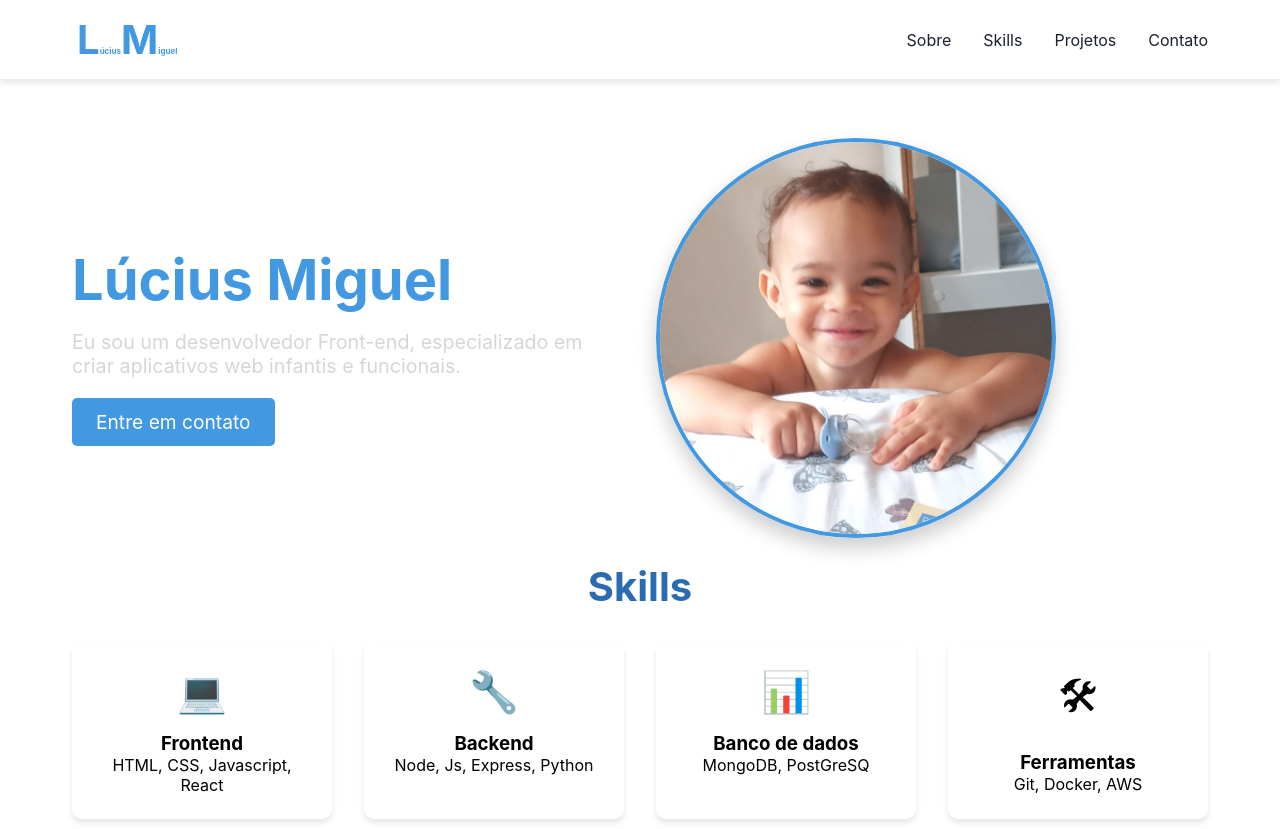
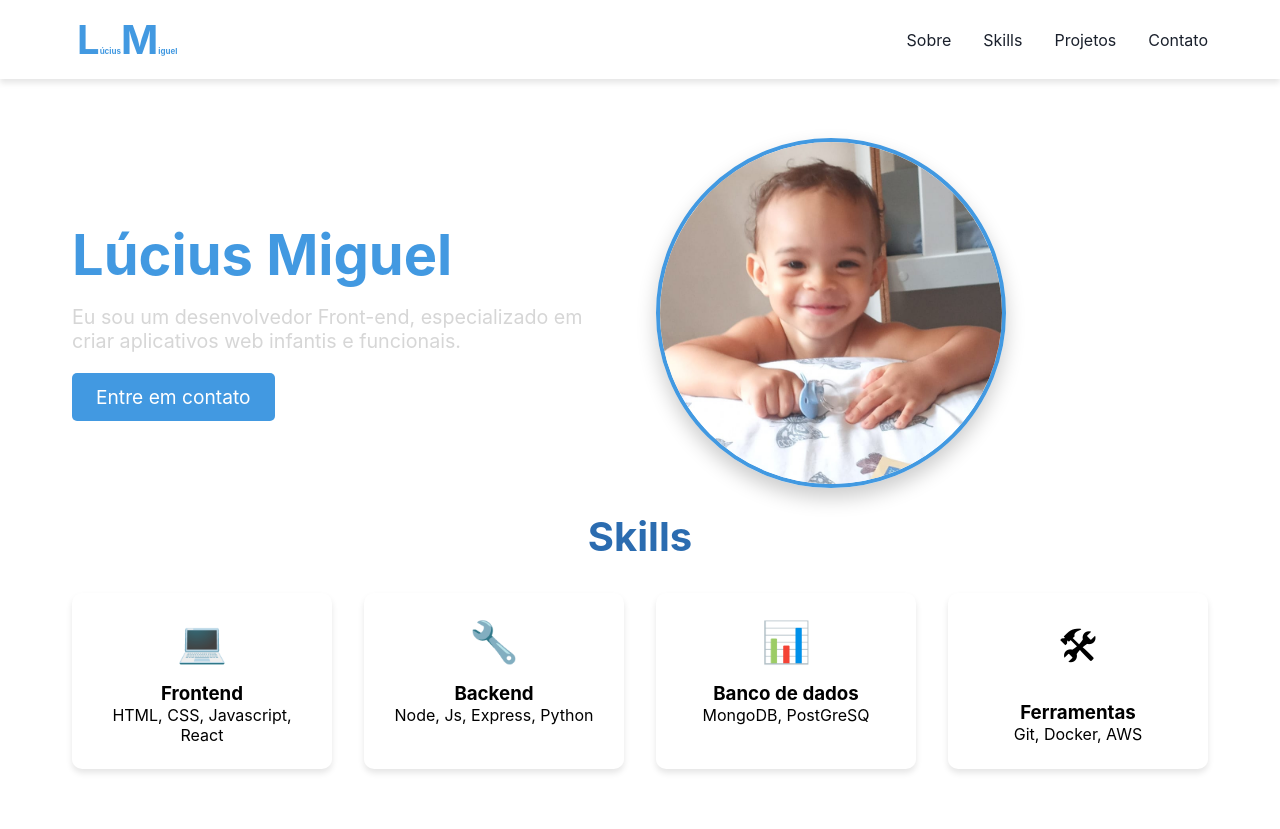
Before and after one commit to sitemota/site-Lucius, a plain HTML site: page index.html in a window 1280 px wide. After the commit the page ends 800 px from the top, so only its background shows below. Drawn offline with Linux system fonts and the light colour scheme.

Commit message:
alterei a imagem

```diff
--- a/estilo.css
+++ b/estilo.css
@@ -124,20 +124,20 @@ span {
     background-color: var(--cor-secundaria);
 }
 
-.dev-imagem img {
-    position: relative;
-    width: 400px;
-    height: 400px;
-    border-radius: 50%;
-    border: 4px solid var(--cor-primaria);
+
+.dev-imagem {
+
+border-color: RED;
 }
 
 .imagem-perfil {
     box-shadow: 0 10px 20px rgba(0, 0, 0, 0.2);
-    width: 100%;
-    height: 100%;
+    position: relative;
+    width: 350px;
+    height: 350px;
+    border-radius: 50%;
+    border: 4px solid var(--cor-primaria);
     object-fit: cover;
-    border-radius: 50%;
 }
 
 .skills-grid {
```
